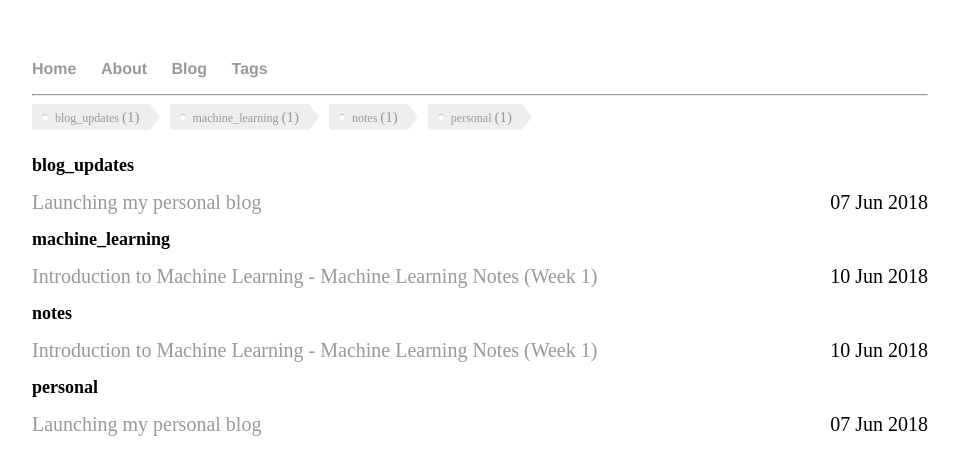
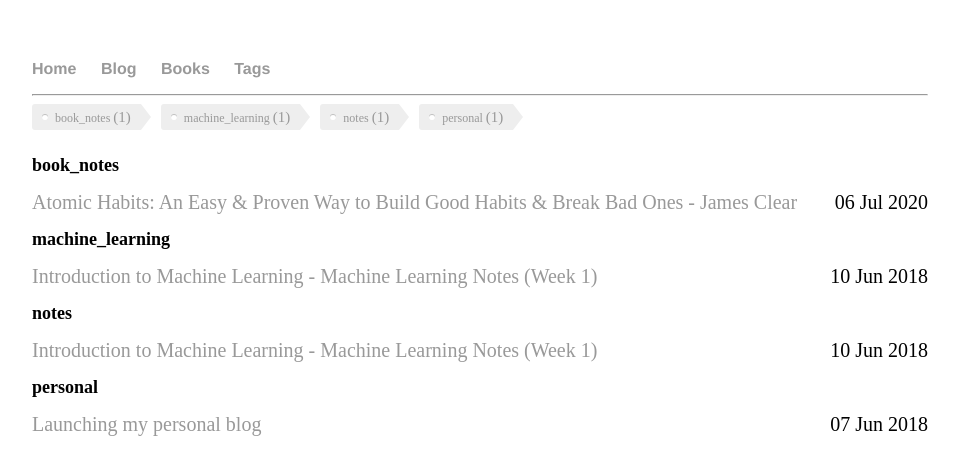
Before and after one commit to manaschaturvedi/manaschaturvedi.github.io, a Jekyll site: the page built from tags/index.html, in a window 1280 px wide. Shown: the top 475 px of the page, without its empty margins (160-1119 px from the left). Built offline with Jekyll 4.4.1, drawn with Linux system fonts in a browser that asks for light colours.

Commit message:
added a new books section

```diff
--- a/_layouts/default.html
+++ b/_layouts/default.html
@@ -10,8 +10,9 @@
 			<nav>
 	    		<ul>
 	        		<li><a href="/">Home</a></li>
-		        	<li><a href="/about">About</a></li>
-	        		<li><a href="/blog">Blog</a></li>
+		        	<!-- <li><a href="/about">About</a></li> -->
+					<li><a href="/blog">Blog</a></li>
+					<li><a href="/books">Books</a></li>
 	        		<li><a href="/tags">Tags</a></li>
 	    		</ul>
 			</nav>
--- a/_posts/2018-06-07-personal-blog-launched.md
+++ b/_posts/2018-06-07-personal-blog-launched.md
@@ -2,7 +2,7 @@
 layout: post
 title: "Launching my personal blog"
 date: 2018-06-07
-tags: [personal,blog_updates]
+tags: [personal]
 ---
 
 Finally got around launching my personal website/blog officially. I'm using Github Pages to host this site and Jekyll (http://jekyllrb.com) for static site generation.
--- /dev/null
+++ b/_posts/2020-07-06-atomic-habits-book-note.md
@@ -0,0 +1,16 @@
+---
+layout: post
+title: "Atomic Habits: An Easy & Proven Way to Build Good Habits & Break Bad Ones - James Clear"
+date: 2020-07-06
+tags: [book_notes]
+---
+
+- <p>"The aggregation of marginal gains" is the philosophy of searching for a tiny margin of improvement in everything you do. We tend to overestimate the importance of one defining moment and underestimate the value of making small improvements on a daily basis.</p>
+
+- <p>It doesn’t matter how successful or unsuccessful you are right now. What matters is whether your habits are putting you on the path toward success. You should be far more concerned with your current trajectory than with your current results. Your outcomes are a lagging measure of your habits.</p>
+
+- <p>Good habits make time your ally. Bad habits make time your enemy.</p>
+
+- <p>Habits often appear to make no difference until you cross a critical threshold and unlock a new level of performance. "When nothing seems to help, I go and look at a stonecutter hammering away at his rock, perhaps a hundred times without as much as a crack showing in it. Yet at the hundred and first blow it will split in two, and I know it was not that last blow that did it—but all that had gone before."</p>
+
+- <p>Forget about goals, focus on systems instead. Goals are about the results you want to achieve. Systems are about the processes that lead to those results.Winners and losers have the same goals.</p>
--- /dev/null
+++ b/books/index.html
@@ -0,0 +1,14 @@
+---
+layout: default
+title: Books
+---
+
+<h2>Currently reading</h2>
+<p>
+    <a href="/atomic-habits-book-note/2020/07/06/atomic-habits-book-note">
+        Atomic Habits: An Easy & Proven Way to Build Good Habits & Break Bad Ones - James Clear
+    </a>
+</p>
+
+<br>
+<h2>Favorites</h2>
```
